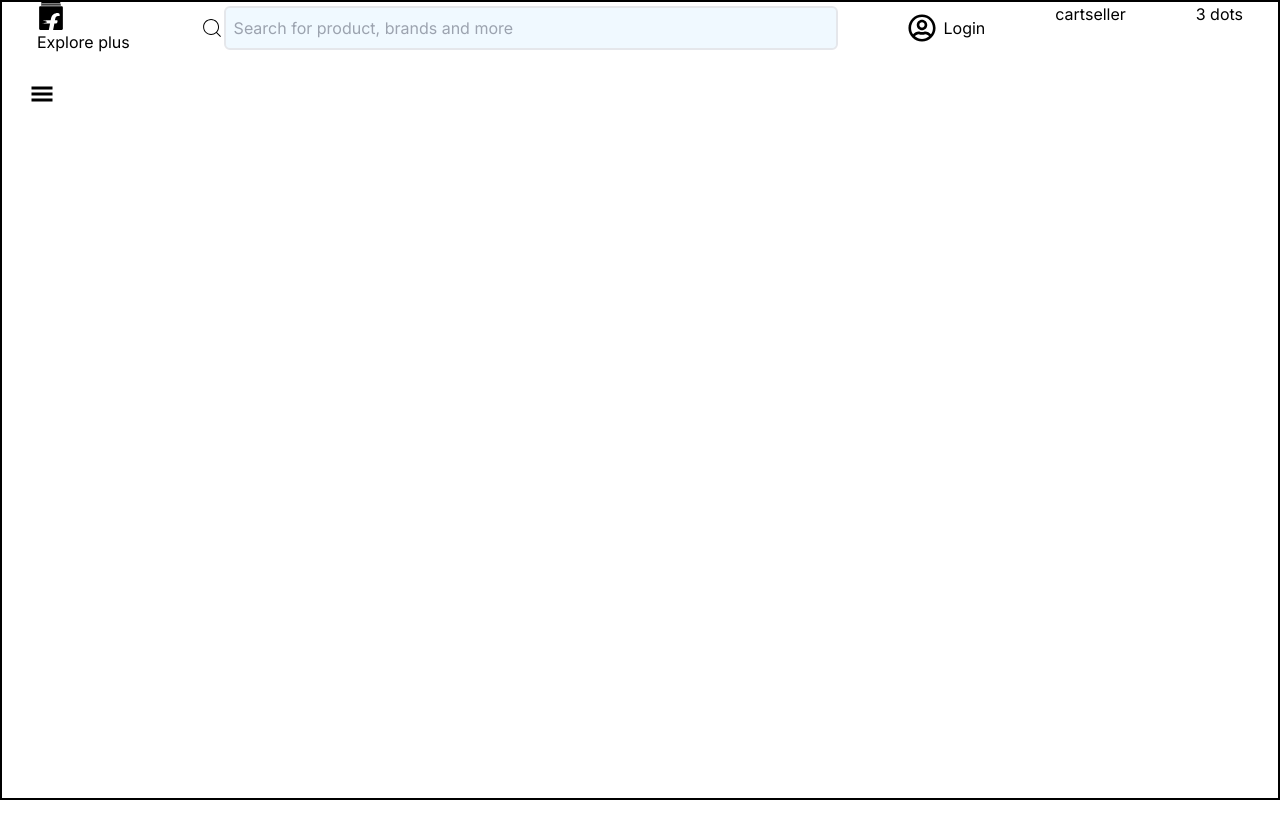
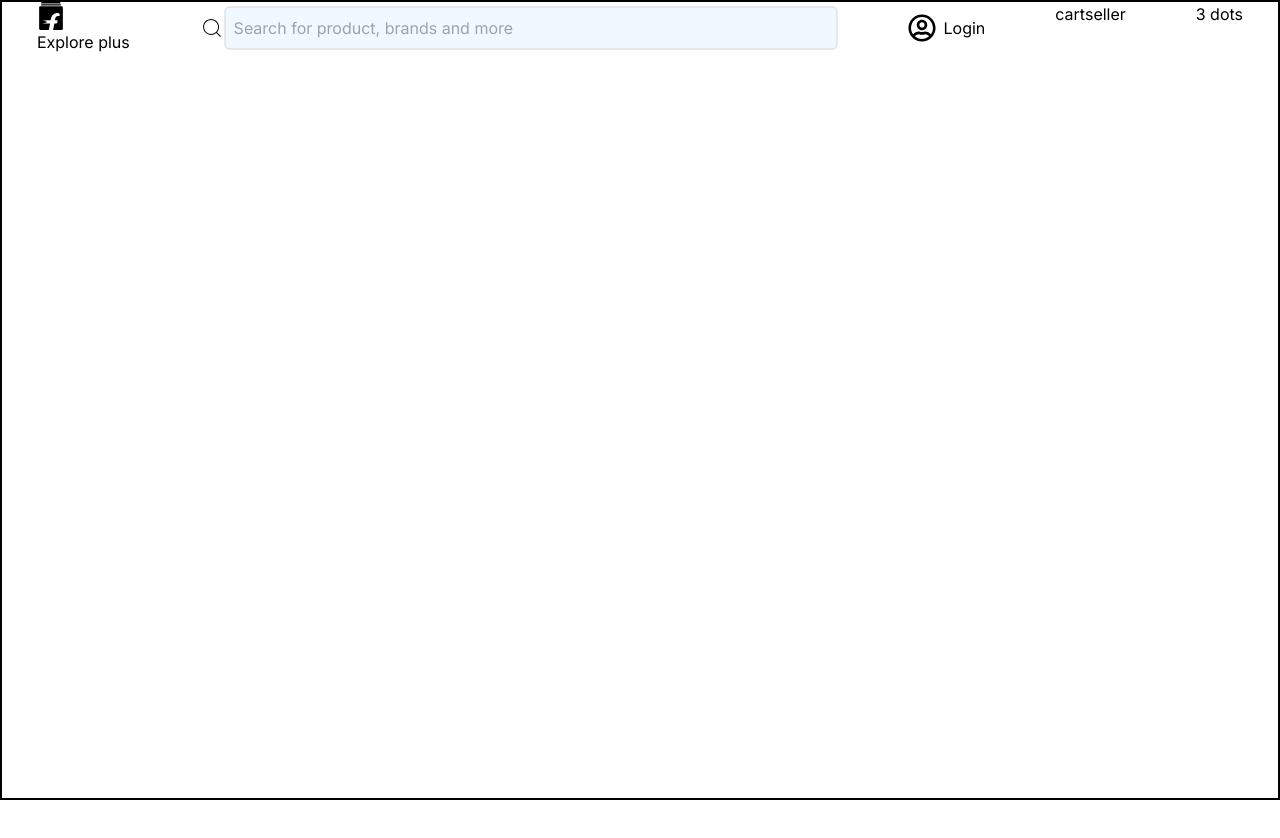
Before and after one commit to coderfrnd/E-commerce, a Next.js app: page / in a window 1280 px wide. Shown: the top 838 px of the page. After the commit the page ends 800 px from the top, so only its background shows below. Built offline with nearby package versions, Linux system fonts and the light colour scheme.

Commit message:
responsive ness done

```diff
--- a/src/app/page.js
+++ b/src/app/page.js
@@ -1,17 +1,33 @@
+"use client"
+import React, { useState, useEffect } from "react";
 import Desktop from "./Component/Header/Desktop";
 import Mobile from "./Component/Header/Mobile";
-Desktop
-
 
 export default function Home() {
+  const [isMobile, setIsMobile] = useState(false); // Default value when window object is not available
+
+  useEffect(() => {
+    const handleResize = () => {
+      setIsMobile(window.innerWidth < 600);
+    };
+
+    if (typeof window !== 'undefined') { // Check if window object is available
+      setIsMobile(window.innerWidth < 600); // Initial check for mobile screen size
+      window.addEventListener("resize", handleResize);
+    }
+
+    return () => {
+      if (typeof window !== 'undefined') {
+        window.removeEventListener("resize", handleResize);
+      }
+    };
+  }, []);
+
   return (
-   <div className="w-full h-screen">
-    <div className='h-full border-2 border-black'>
-      <Desktop />
-      <Mobile/>
+    <div className="w-full h-screen">
+      <div className={isMobile ? 'sm:hidden' : 'xl:h-full border-2 border-black'}>
+        {isMobile ? <Mobile /> : <Desktop />}
+      </div>
     </div>
-
-
-   </div>
   );
 }
```
